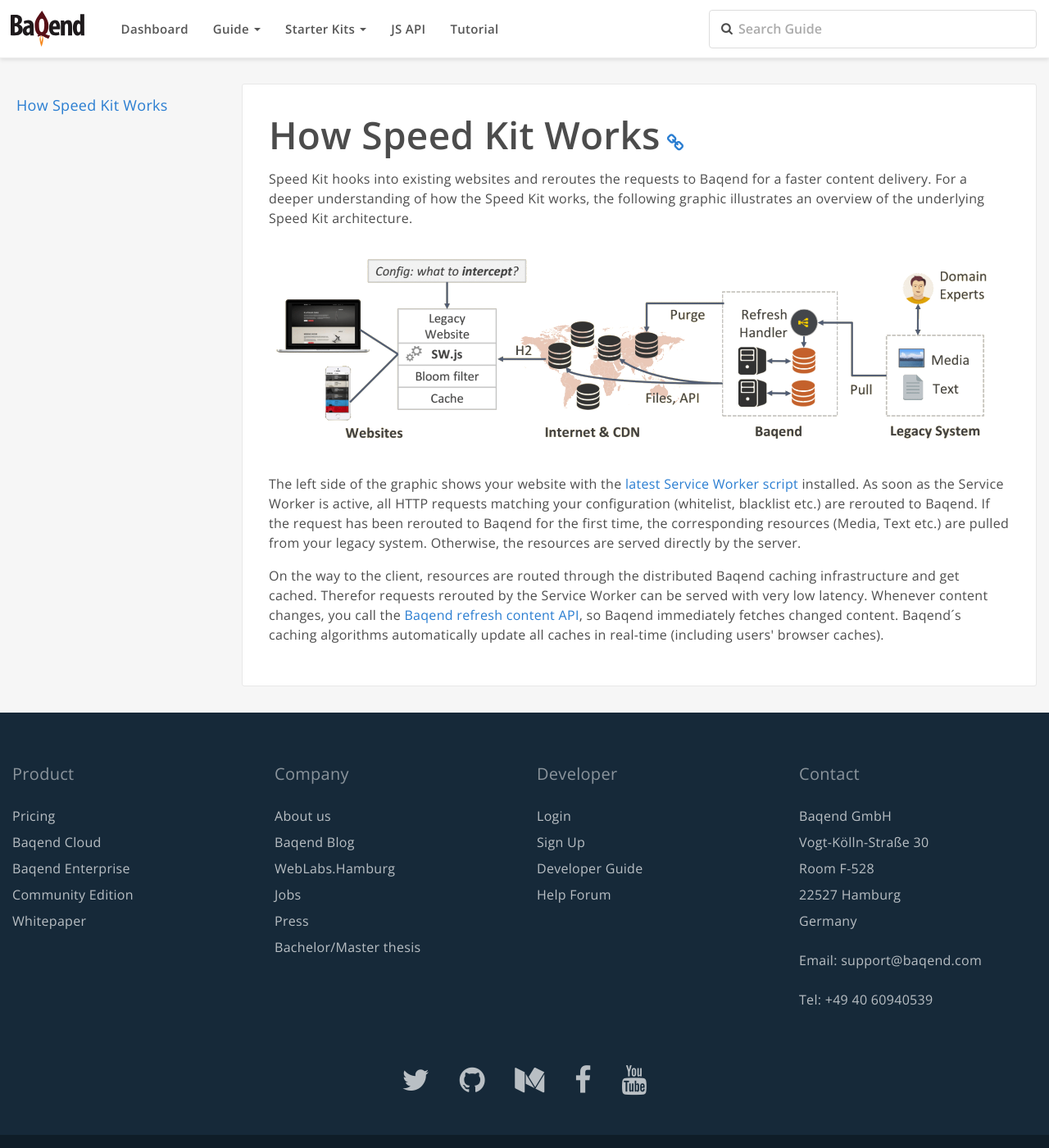
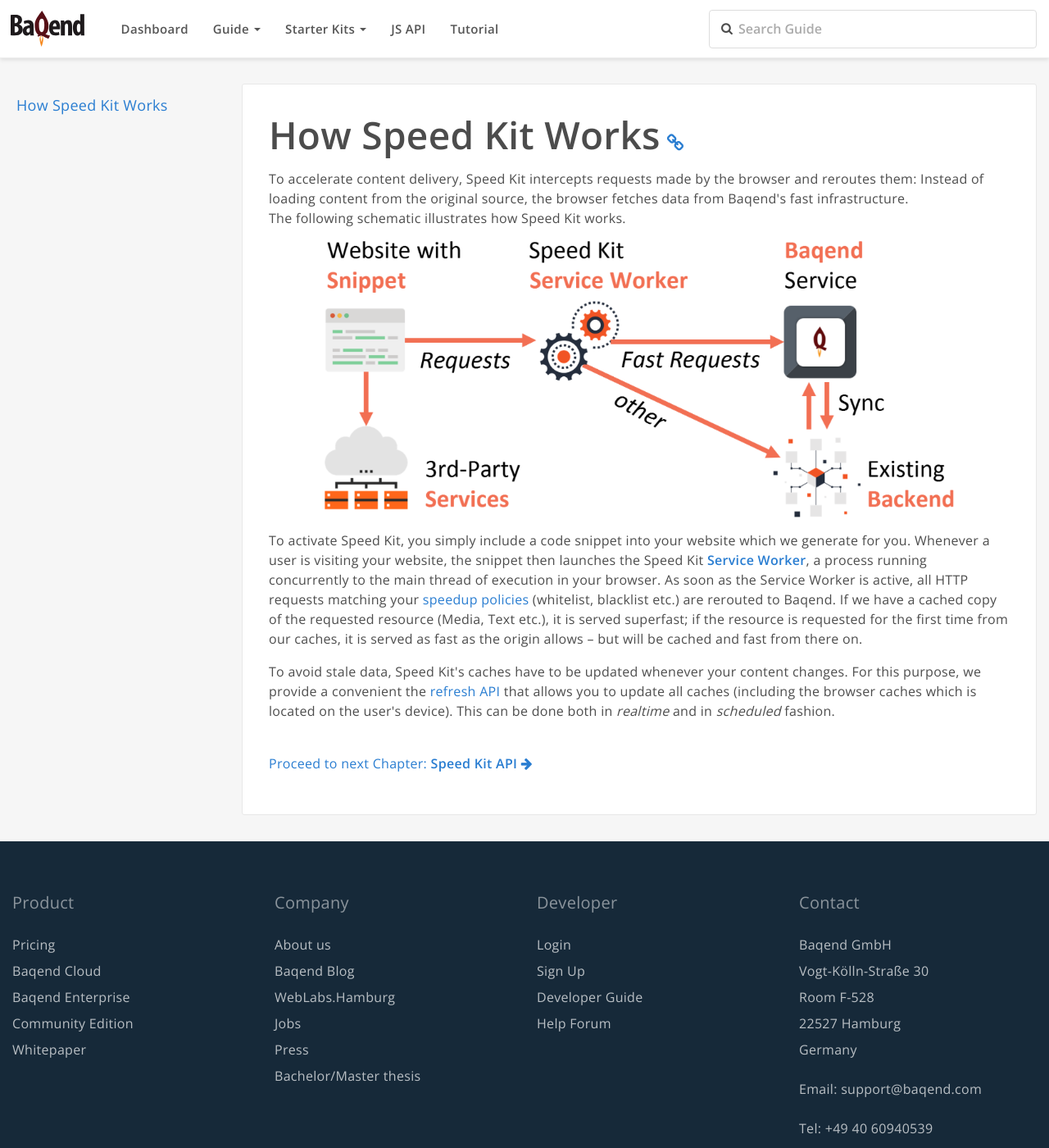
Before and after one commit to Baqend/guide, an MkDocs documentation site: the page built from src/topics/speed-kit/how-it-works.md, in a window 1280 px wide and 1400 px high. Shown: the whole window at 82% size. Built offline with MkDocs 1.6.1, drawn with Linux system fonts in a browser that asks for light colours; comment, search, counter and statistics services are not loaded; old or Windows-style settings are respelled for this version of MkDocs.

Commit message:
about 1000 changes

```diff
--- a/mkdocs.yml
+++ b/mkdocs.yml
@@ -4,12 +4,36 @@ repo_url: 'https://github.com/Baqend/guide'
 pages:
     - Guide:
         - Home: 'index.md'
-        - Roadmap: 'roadmap.md'
         - 'Speed Kit': 'topics/speed-kit/intro.md'
         - 'Platform': 'topics/getting-started/index.md'
+        - Roadmap: 'roadmap.md'
+        - 'FAQ': 'topics/faq/index.md'
+
+    - Starter Kits:
+        - Starter Kits Overview: 'starter-kits/index.md'
+        - Angular 2 Starter Kit: 'starter-kits/angular2.md'
+        - React and React Native Starter: 'starter-kits/react.md'
+        - Bootstrap Starter Kit: 'starter-kits/bootstrap.md'
+        - Ionic 2 Starter Kit: 'starter-kits/ionic2.md'
+        - Ionic Starter Kit: 'starter-kits/ionic.md'
+
+    - hidden:
+        - 'Rest': 'rest.md'
+        - 'Websockets': 'websockets.md'
+        - Why Speed Kit: 'topics/speed-kit/why.md'
+        - 'Speed Kit: Getting Started': 'topics/speed-kit/index.md'
+        - Page Speed Analyzer: 'topics/speed-kit/analyzer.md'
+        - WordPress Plugin: 'topics/wordpress/index.md'
+        - Speed Kit Speedup Policies: 'topics/speed-kit/whiteblacklisting.md'
+        - Speed Kit Refresh Policies: 'topics/speed-kit/refreshing.md'
+        - How Speed Kit Works: 'topics/speed-kit/how-it-works.md'
+        - Speed Kit API: 'topics/speed-kit/api.md'
+        - 'Speed Kit: Accelerating Personalized Content': 'topics/speed-kit/personalized.md'
+        - Speed Kit Deactivation: 'topics/speed-kit/deactivation.md'
+        - Speed Kit Data Privacy: 'topics/speed-kit/privacy.md'
+
+        - 'CLI': 'topics/cli/index.md'
         - Quickstart: 'gettingstarted/index.md'
-        - 'CLI': 'topics/cli/index.md'
-        - 'FAQ': 'topics/faq/index.md'
         - 'CRUD': 'topics/crud/index.md'
         - 'Schema and Types': 'topics/schema/index.md'
         - 'Queries': 'topics/queries/index.md'
@@ -25,30 +49,7 @@ pages:
         - 'Caching': 'topics/caching/index.md'
         - 'Logging': 'topics/logging/index.md'
         - 'Backups': 'topics/backups/index.md'
-        - WordPress Plugin: 'topics/wordpress/index.md'
         - REST API: 'topics/rest-api/index.md'
-
-    - Starter Kits:
-        - Starter Kits Overview: 'starter-kits/index.md'
-        - Angular 2 Starter Kit: 'starter-kits/angular2.md'
-        - React and React Native Starter: 'starter-kits/react.md'
-        - Bootstrap Starter Kit: 'starter-kits/bootstrap.md'
-        - Ionic 2 Starter Kit: 'starter-kits/ionic2.md'
-        - Ionic Starter Kit: 'starter-kits/ionic.md'
-
-    - hidden:
-        - 'Rest': 'rest.md'
-        - 'Websockets': 'websockets.md'
-        - Why Speed Kit: 'topics/speed-kit/why.md'
-        - Speed Kit Data Privacy: 'topics/speed-kit/privacy.md'
-        - Page Speed Analyzer: 'topics/speed-kit/analyzer.md'
-        - Speed Kit API: 'topics/speed-kit/api.md'
-        - Speed Kit Deactivation: 'topics/speed-kit/deactivation.md'
-        - Speed Kit Dynamic Blocks: 'topics/speed-kit/personalized.md'
-        - Speed Kit Refreshing Content: 'topics/speed-kit/refreshing.md'
-        - Speed Kit Whitelisting &amp; Blacklisting: 'topics/speed-kit/whiteblacklisting.md'
-        - 'Speed Kit: Getting Started': 'topics/speed-kit/index.md'
-        - How Speed Kit Works: 'topics/speed-kit/how-it-works.md'
 docs_dir: src
 site_dir: docs
 theme_dir: theme
--- a/src/topics/speed-kit/how-it-works.md
+++ b/src/topics/speed-kit/how-it-works.md
@@ -1,17 +1,16 @@
 #  How Speed Kit Works
 
-Speed Kit hooks into existing websites and reroutes the requests to Baqend for a faster content delivery.
-For a deeper understanding of how the Speed Kit works, the following graphic illustrates an overview of the underlying Speed Kit architecture.
+To accelerate content delivery, Speed Kit intercepts requests made by the browser and reroutes them:
+Instead of loading content from the original source, the browser fetches data from Baqend's fast infrastructure.
+The following schematic illustrates how Speed Kit works.
 
-<img src="../speed-kit-architecture.png" style="width:100%;">
+<img src="../how-it-works.png" style="width:85%; display: block; margin-left: auto; margin-right: auto;">
 
-The left side of the graphic shows your website with the [latest Service Worker script](https://www.baqend.com/speed-kit/latest/)
-installed.
-As soon as the Service Worker is active, all HTTP requests matching your configuration (whitelist, blacklist etc.) are rerouted to Baqend.
-If the request has been rerouted to Baqend for the first time, the corresponding resources (Media, Text etc.) are pulled from your legacy system.
-Otherwise, the resources are served directly by the server.
+To activate Speed Kit, you simply include a code snippet into your website which we generate for you.
+Whenever a user is visiting your website, the snippet then launches the Speed Kit [**Service Worker**](https://developer.mozilla.org/en-US/docs/Web/API/Service_Worker_API), a process running concurrently to the main thread of execution in your browser.
+As soon as the Service Worker is active, all HTTP requests matching your [speedup policies](../speed-kit/whiteblacklisting.md) (whitelist, blacklist etc.) are rerouted to Baqend.
+If we have a cached copy of the requested resource (Media, Text etc.), it is served superfast; if the resource is requested for the first time from our caches, it is served as fast as the origin allows – but will be cached and fast from there on.
 
-On the way to the client, resources are routed through the distributed Baqend caching infrastructure and get cached.
-Therefor requests rerouted by the Service Worker can be served with very low latency.
-Whenever content changes, you call the [Baqend refresh content API](#refresh-content), so Baqend immediately fetches changed content.
-Baqend´s caching algorithms automatically update all caches in real-time (including users' browser caches).
+To avoid stale data, Speed Kit's caches have to be updated whenever your content changes.
+For this purpose, we provide a convenient the [refresh API](../speed-kit/refreshing.md) that allows you to update all caches (including the browser caches which is located on the user's device).
+This can be done both in *realtime* and in *scheduled* fashion.
```
Also changed, not shown: src/index.md (+20 -11 lines), src/icons/speed-kit-analyzer.png, src/icons/speed-kit-api.png, src/icons/speed-kit-deactivation.png, src/icons/speed-kit-how-it-works.png, src/icons/speed-kit-personalized.png, src/icons/speed-kit-privacy.png, src/icons/speed-kit-refreshing.png, src/icons/speed-kit-whiteblacklisting.png, src/topics/speed-kit/how-it-works.PNG (added).
